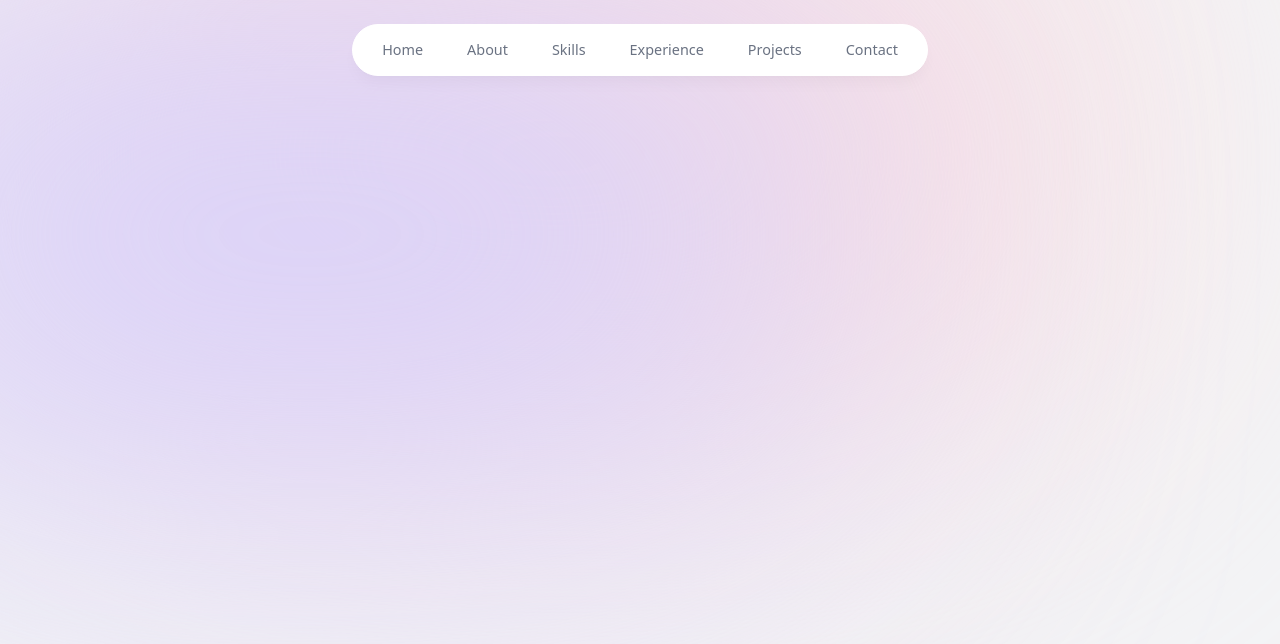
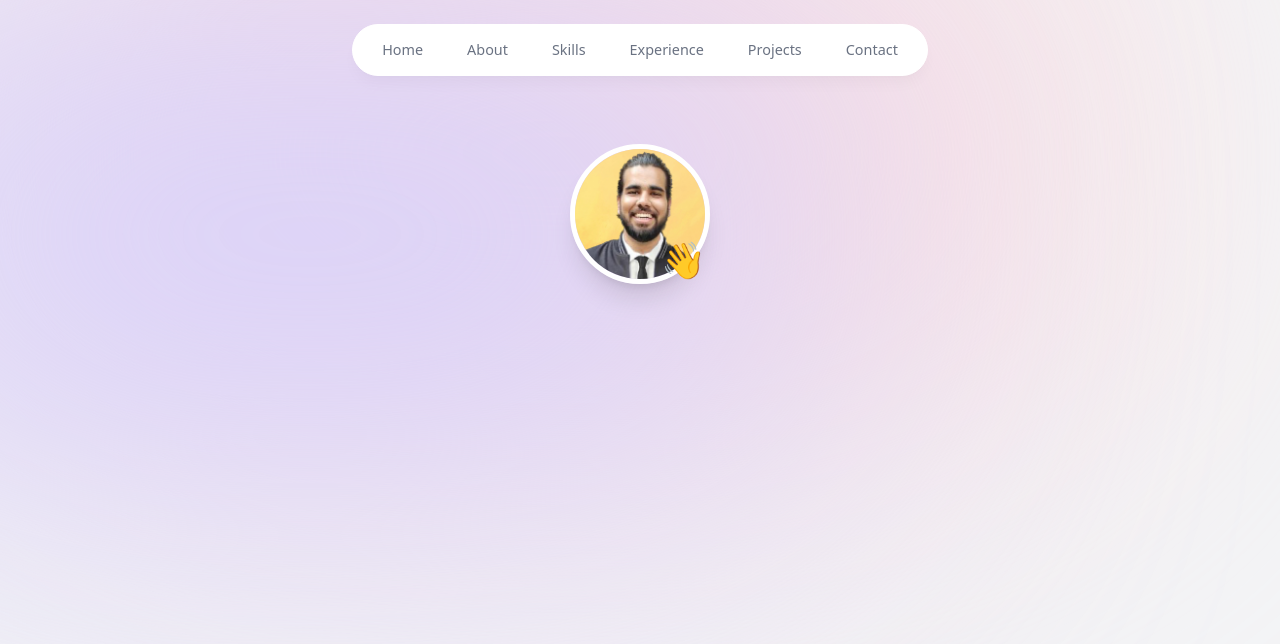
Before and after one commit to Akshay2996/portfolio, a Next.js app: page / in a window 1280 px wide. Shown: the top 644 px of the page. Built offline with nearby package versions, Linux system fonts and the light colour scheme.

Commit message:
Started working on the Intro part

```diff
--- a/app/layout.tsx
+++ b/app/layout.tsx
@@ -27,7 +27,7 @@ export default function RootLayout({
   return (
     <html lang="en">
       <body
-        className={`${geistSans.variable} ${geistMono.variable} antialiased bg-gray-100 text-gray-950 relative`}
+        className={`${geistSans.variable} ${geistMono.variable} antialiased bg-gray-100 text-gray-950 relative pt-28 sm:pt-36`}
       >
         <div className="bg-[#fed9db] absolute -z-10 top-[-6rem] right-[11rem] h-[31.25rem] w-[31.25rem] rounded-full blur-[10rem] sm:w-[68.75rem]"></div>
         <div className="bg-[#d7d1fb] absolute -z-10 top-[-1rem] left-[-35rem] h-[31.25rem] w-[50rem] rounded-full blur-[10rem] sm:w-[68.75rem] md:left-[-33rem] lg:left-[-28rem] xl:left-[-15rem] 2xl:left-[-5rem]"></div>
--- a/app/page.tsx
+++ b/app/page.tsx
@@ -1,3 +1,9 @@
+import Intro from "@/components/intro";
+
 export default function Home() {
-  return <main className=""></main>;
+  return (
+    <main className="">
+      <Intro />
+    </main>
+  );
 }
--- /dev/null
+++ b/components/intro.tsx
@@ -0,0 +1,23 @@
+import Image from "next/image";
+import React from "react";
+
+export default function Intro() {
+  return (
+    <section>
+      <div className="flex items-center justify-center">
+        <div className="relative">
+          <Image
+            src="/MyProfilePicture.png"
+            alt="Akshay's profile picture"
+            width="200"
+            height="200"
+            quality="95"
+            priority={true}
+            className="h-35 w-35 rounded-full object-cover border-[0.35rem] border-white shadow-xl"
+          />
+          <span className="absolute bottom-1 right-1 text-4xl">👋</span>
+        </div>
+      </div>
+    </section>
+  );
+}
```
